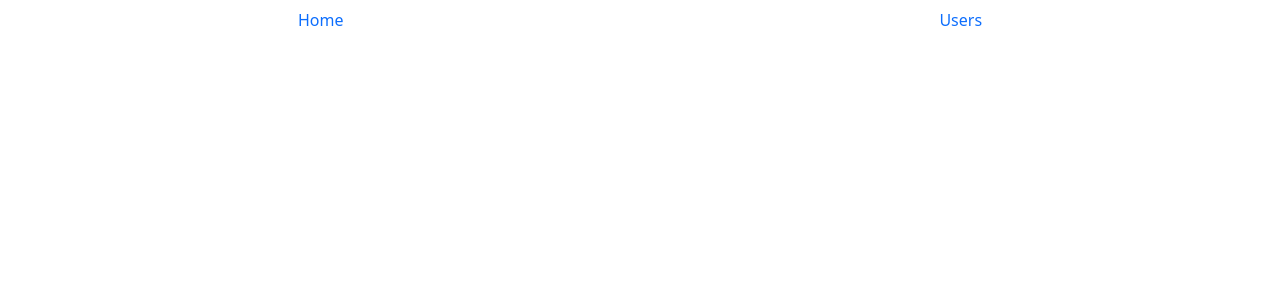
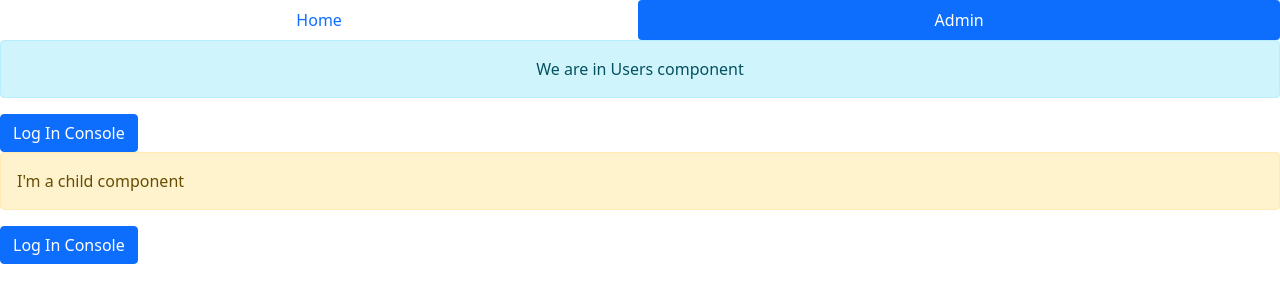
Before and after one commit to moosavinazar/servoces, an Angular app: page /admin in a window 1280 px wide. Before the commit this address led to /. Shown: the top 302 px of the page. Built offline with nearby package versions, Linux system fonts and the light colour scheme.

Commit message:
use viewport with ng-content

```diff
--- /dev/null
+++ b/src/app/admin/admin.component.html
@@ -0,0 +1,3 @@
+<app-users>
+  <app-user></app-user>
+</app-users>
--- /dev/null
+++ b/src/app/admin/admin.component.ts
@@ -0,0 +1,15 @@
+import { Component, OnInit } from '@angular/core';
+
+@Component({
+  selector: 'app-admin',
+  templateUrl: './admin.component.html',
+  styleUrls: ['./admin.component.css']
+})
+export class AdminComponent implements OnInit {
+
+  constructor() { }
+
+  ngOnInit(): void {
+  }
+
+}
--- a/src/app/app-routing.module.ts
+++ b/src/app/app-routing.module.ts
@@ -2,10 +2,11 @@ import { NgModule } from '@angular/core';
 import {RouterModule, Routes} from "@angular/router";
 import {HomeComponent} from "./home/home.component";
 import {UsersComponent} from "./users/users.component";
+import {AdminComponent} from "./admin/admin.component";
 
 const routes: Routes = [
   { path: '', component: HomeComponent, pathMatch: 'full' },
-  { path: 'users', component: UsersComponent }
+  { path: 'admin', component: AdminComponent }
 ]
 
 @NgModule({
--- a/src/app/app.component.html
+++ b/src/app/app.component.html
@@ -1,6 +1,6 @@
 <nav class="nav nav-pills nav-fill">
   <a class="nav-item nav-link" [routerLink]="['/']" routerLinkActive="active" [routerLinkActiveOptions]="{exact: true}">Home</a>
-  <a class="nav-item nav-link" [routerLink]="['/users']" routerLinkActive="active">Users</a>
+  <a class="nav-item nav-link" [routerLink]="['/admin']" routerLinkActive="active">Admin</a>
 </nav>
 
 <router-outlet></router-outlet>
--- a/src/app/app.module.ts
+++ b/src/app/app.module.ts
@@ -6,13 +6,15 @@ import { HomeComponent } from './home/home.component';
 import { UserComponent } from './user/user.component';
 import { UsersComponent } from './users/users.component';
 import { AppRoutingModule } from './app-routing.module';
+import { AdminComponent } from './admin/admin.component';
 
 @NgModule({
   declarations: [
     AppComponent,
     HomeComponent,
     UserComponent,
-    UsersComponent
+    UsersComponent,
+    AdminComponent
   ],
   imports: [
     BrowserModule,
--- a/src/app/users/users.component.html
+++ b/src/app/users/users.component.html
@@ -1,3 +1,3 @@
 <p class="alert alert-info" style="text-align: center;">We are in Users component</p>
 <button (click)="log()" class="btn btn-primary">Log In Console</button>
-<app-user></app-user>
+<ng-content></ng-content>
--- a/src/app/users/users.component.ts
+++ b/src/app/users/users.component.ts
@@ -4,7 +4,8 @@ import {LoggingService} from "../logging.service";
 @Component({
   selector: 'app-users',
   templateUrl: './users.component.html',
-  styleUrls: ['./users.component.css']
+  styleUrls: ['./users.component.css'],
+  viewProviders: [LoggingService]
 })
 export class UsersComponent implements OnInit {
 
```
Also changed, not shown: src/app/admin/admin.component.css (added).
